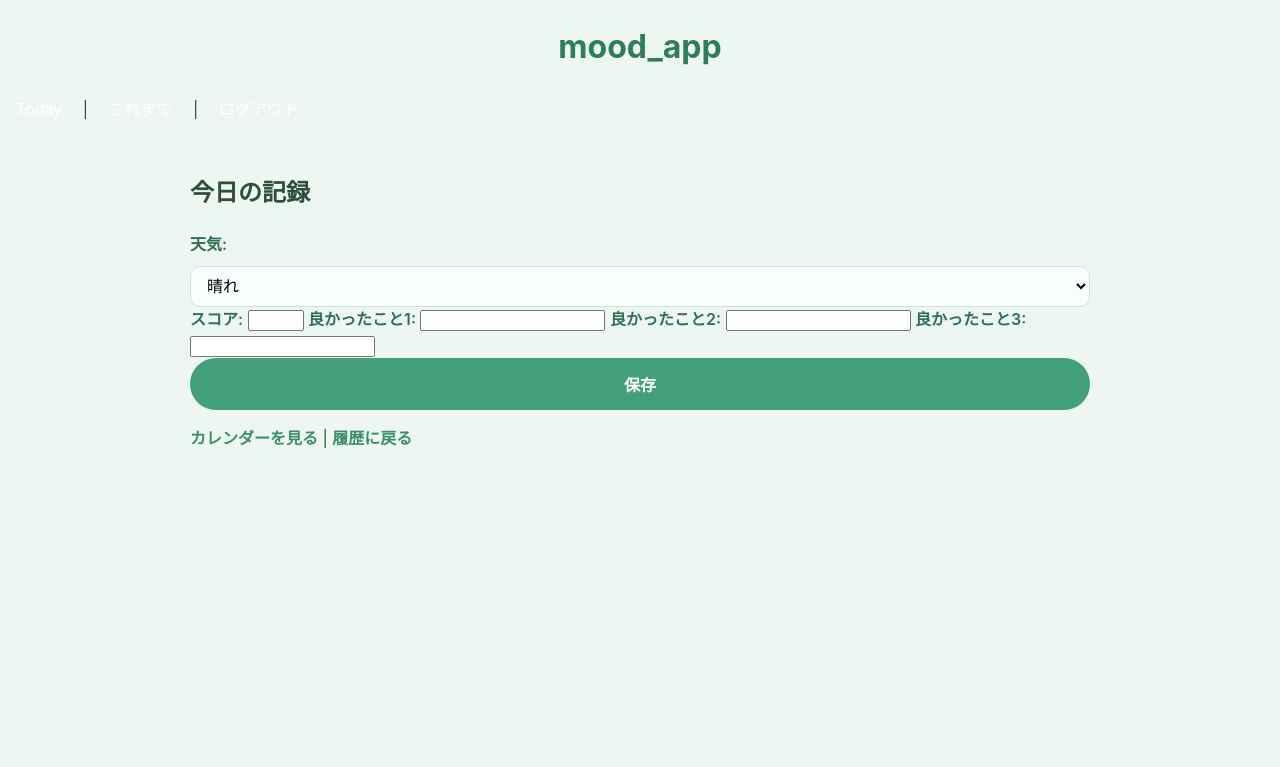
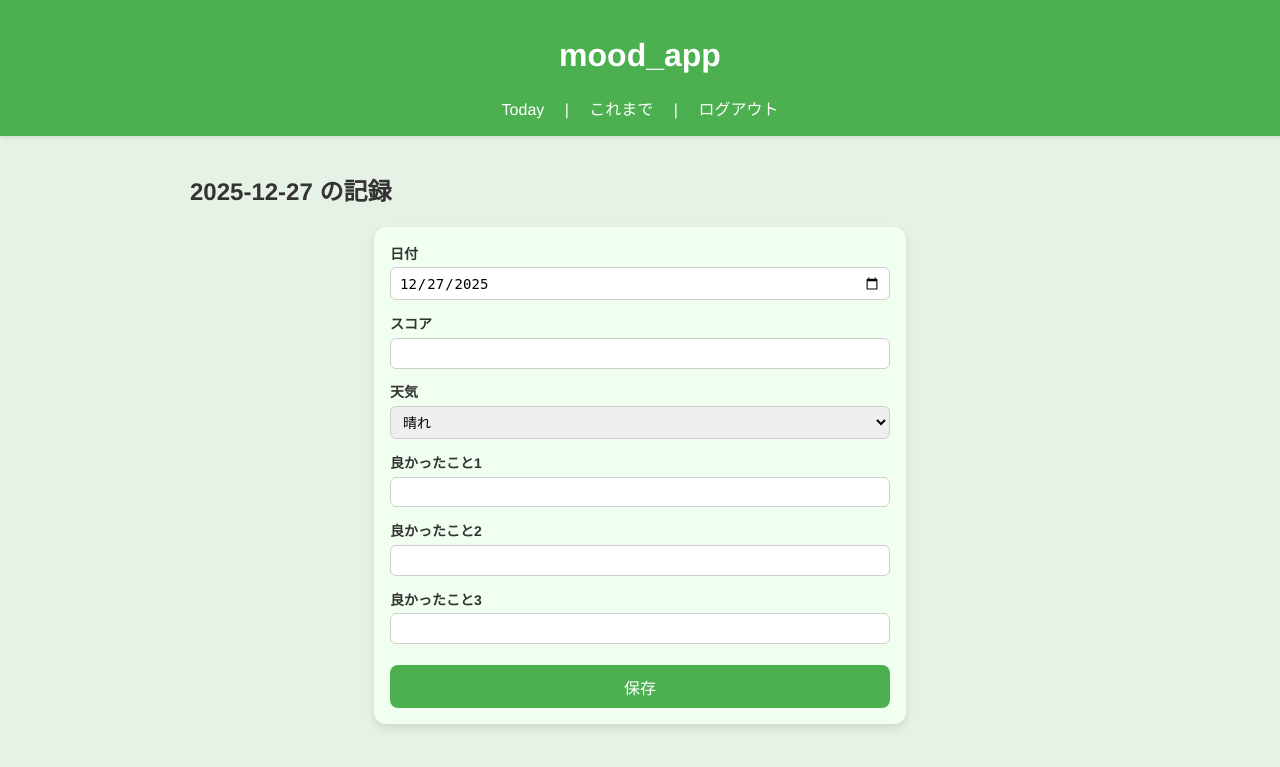
Before and after one commit to akanejingu07/mood_app, a Flask app: page /record in a window 1280 px wide. Shown: the top 767 px of the page. Run offline with Flask 3, Linux system fonts and the light colour scheme; a user stored in the database is signed in; data that the repository does not hold is empty; some libraries are stand-ins or nearby versions.

Commit message:
css調整

```diff
--- a/static/css/style.css
+++ b/static/css/style.css
@@ -1,34 +1,20 @@
+/* --- 共通 --- */
 body {
-  font-family: sans-serif;
-  background: #f7f7f7;
-  color: #333;
-  padding: 20px;
+  font-family: "Helvetica Neue", Arial, sans-serif;
+  background-color: #e6f2e6; /* 薄緑 */
   margin: 0;
   padding: 0;
-  font-family: -apple-system, BlinkMacSystemFont, "Helvetica Neue",
-               "Hiragino Kaku Gothic ProN", "Yu Gothic", Meiryo, sans-serif;
-  background-color: #eef6f1;
-  color: #2f4f3e;
-  line-height: 1.6;
+  color: #333;
+  font-size: 16px;
 }
 
-.field {
-  margin-bottom: 16px;
-}
-
-button {
-  padding: 8px 16px;
-}
 /* ヘッダー */
-
-h1 {
+header {
+  background-color: #4caf50;
+  color: white;
+  padding: 1rem 2rem;
   text-align: center;
-  color: #2e7d5b;
-  margin-bottom: 24px;
-}
-
-p a {
-  font-weight: 600;
+  box-shadow: 0 2px 4px rgba(0,0,0,0.1);
 }
 
 header nav a {
@@ -41,188 +27,141 @@ header nav a:hover {
   text-decoration: underline;
 }
 
-/* メインコンテンツ */
+/* main */
 main {
-  padding: 2rem;
+  padding: 1rem;
   max-width: 900px;
   margin: 0 auto;
 }
 
-/* カード風コンテナ */
-.container {
-  max-width: 640px;
-  margin: 40px auto;
-  padding: 32px;
-  background-color: #ffffff;
-  border-radius: 16px;
-  box-shadow: 0 6px 20px rgba(46, 125, 91, 0.08);
+/* historyカードコンテナ */
+.history-container {
+  display: grid;
+  grid-template-columns: repeat(auto-fit, minmax(250px, 1fr));
+  gap: 1rem;
 }
 
-.field {
-  margin-bottom: 24px;
+/* カードリンク */
+.history-card {
+  display: block;
+  background-color: #f0fff0; /* 薄緑系 */
+  border-radius: 12px;
+  box-shadow: 0 4px 8px rgba(0,0,0,0.1);
+  text-decoration: none;
+  color: inherit;
+  transition: transform 0.2s, box-shadow 0.2s;
+  padding: 1rem;
 }
 
-label {
-  font-weight: 600;
-  color: #2f6f55;
+.history-card:hover {
+  transform: translateY(-3px);
+  box-shadow: 0 6px 12px rgba(0,0,0,0.15);
 }
 
-/* セレクト・テキスト */
-select,
-textarea,
-input[type="range"] {
-  width: 100%;
-  margin-top: 8px;
+/* カード内 */
+.card-header {
+  font-weight: bold;
+  font-size: 16px;
+  margin-bottom: 0.5rem;
 }
 
-/* セレクト・テキストエリア */
-select,
-textarea {
-  padding: 10px 12px;
-  border-radius: 10px;
-  border: 1px solid #cde4d7;
-  font-size: 1rem;
-  background-color: #f9fdfb;
+.card-body {
+  font-size: 14px;
 }
 
-textarea {
-  resize: vertical;
+.card-item {
+  margin-bottom: 0.3rem;
 }
 
-/* レンジ */
-input[type="range"] {
-  margin-top: 12px;
+/* ボタン風リンク（必要なら） */
+a.button {
+  display: inline-block;
+  background-color: #4caf50;
+  color: white;
+  border-radius: 8px;
+  padding: 0.5rem 1rem;
+  text-decoration: none;
+  transition: background-color 0.2s;
 }
 
-/* 点数表示 */
-#scoreValue {
-  display: inline-block;
-  margin-left: 8px;
-  font-weight: bold;
-  color: #2e7d5b;
+a.button:hover {
+  background-color: #45a049;
 }
 
-/* ボタン */
-button {
-  display: block;
-  width: 100%;
-  padding: 14px;
-  background-color: #43a07a;
-  color: #ffffff;
-  border: none;
-  border-radius: 999px;
-  font-size: 1rem;
-  font-weight: 600;
-  cursor: pointer;
-  transition: background-color 0.2s ease;
+/* --- レスポンシブ --- */
+@media (max-width: 600px) {
+  .history-container {
+    grid-template-columns: 1fr;
+  }
+  body {
+    font-size: 15px;
+  }
+  .card-header {
+    font-size: 15px;
+  }
+  .card-body {
+    font-size: 13px;
+  }
 }
 
-button:hover {
-  background-color: #388f6a;
+/* recordカード */
+.record-card {
+  background-color: #f0fff0; /* 薄緑 */
+  padding: 1rem;
+  border-radius: 12px;
+  box-shadow: 0 4px 8px rgba(0,0,0,0.1);
+  max-width: 500px;
+  margin: 1rem auto;
+  display: flex;
+  flex-direction: column;
+  gap: 0.8rem;
 }
 
-/* リンク */
-a {
-  color: #3a8f6b;
-  text-decoration: none;
+.form-group {
+  display: flex;
+  flex-direction: column;
 }
 
-a:hover {
-  text-decoration: underline;
+.form-group label {
+  font-weight: bold;
+  margin-bottom: 0.3rem;
+  font-size: 14px;
 }
 
-/* 区切り線（history用） */
-hr {
-  border: none;
-  border-top: 1px solid #e1eee7;
-  margin: 24px 0;
-}
-/* ===== history カード ===== */
-
-.card {
-  background-color: #ffffff;
-  border-radius: 14px;
-  padding: 20px 24px;
-  margin-bottom: 20px;
-  box-shadow: 0 4px 12px rgba(46, 125, 91, 0.08);
+.form-group input,
+.form-group select {
+  padding: 0.4rem 0.5rem;
+  font-size: 14px;
+  border-radius: 6px;
+  border: 1px solid #ccc;
 }
 
-.card-date {
-  font-weight: 600;
-  color: #2e7d5b;
-  margin-bottom: 8px;
+.button {
+  background-color: #4caf50;
+  color: white;
+  border: none;
+  padding: 0.6rem 1rem;
+  border-radius: 8px;
+  font-size: 16px;
+  cursor: pointer;
+  margin-top: 0.5rem;
+  transition: background-color 0.2s;
 }
 
-.card-meta {
-  font-size: 0.9rem;
-  color: #6b8f7b;
-  margin-bottom: 12px;
+.button:hover {
+  background-color: #45a049;
 }
 
-.card-good ul {
-  padding-left: 18px;
-  margin: 0;
-}
-
-.card-good li {
-  margin-bottom: 6px;
-}
-/* カレンダー */
-.calendar-grid {
-  display: grid;
-  grid-template-columns: repeat(7, 1fr);
-  gap: 0.5rem;
-}
-
-.day-cell {
-  background-color: #f0fff0;
-  border-radius: 8px;
-  padding: 0.5rem;
-  text-align: center;
-  position: relative;
-  cursor: pointer;
-  transition: background-color 0.2s, transform 0.2s;
-}
-
-.day-cell:hover {
-  background-color: #d4edda;
-  transform: translateY(-2px);
-}
-
-.day-cell.out {
-  opacity: 0.4;
-}
-
-.day-cell a {
-  color: #333;
-  text-decoration: none;
-  display: block;
-}
-
-.score {
-  position: absolute;
-  bottom: 4px;
-  right: 4px;
-  font-size: 0.8rem;
-  background-color: #4caf50;
-  color: white;
-  border-radius: 50%;
-  width: 20px;
-  height: 20px;
-  line-height: 20px;
-}
-
-
-/* モバイル対応 */
+/* レスポンシブ */
 @media (max-width: 600px) {
-  main {
-    margin: 0.5rem;
+  .record-card {
     padding: 0.8rem;
   }
-  .calendar-grid {
-    gap: 3px;
+  .form-group input,
+  .form-group select {
+    font-size: 13px;
   }
-  .day-cell {
-    min-height: 50px;
+  .button {
+    font-size: 15px;
   }
 }
--- a/templates/record.html
+++ b/templates/record.html
@@ -1,48 +1,50 @@
 {% extends "base.html" %}
 {% block content %}
-
-<h2>
-  {% if edit %}
-    {{ record.date.strftime("%Y-%m-%d") }}の記録
-  {% else %}
-    今日の記録
-  {% endif %}
-</h2>
+<h2>{{ edit and record.date.strftime("%Y-%m-%d") or date }} の記録</h2>
 
 <form method="POST">
-  <input type="hidden" name="record_date" value="{{ record.date if edit else date }}">
+  <div class="record-card">
+    <div class="form-group">
+      <label for="record_date">日付</label>
+      <input type="date" id="record_date" name="record_date"
+             value="{{ edit and record.date.strftime('%Y-%m-%d') or date }}">
+    </div>
 
-  <label>天気:</label>
-  <select name="weather">
-    {% set weathers = ['晴れ', '雨', 'くもり', '雪', 'その他'] %}
-    {% for w in weathers %}
-      <option value="{{ w }}" {% if edit and record.weather == w %}selected{% endif %}>
-        {{ w }}
-      </option>
-    {% endfor %}
-  </select>
+    <div class="form-group">
+      <label for="score">スコア</label>
+      <input type="number" id="score" name="score" min="0" max="10"
+             value="{{ edit and record.score or '' }}">
+    </div>
 
-  <label>スコア:</label>
-  <input type="number" name="score" min="0" max="10" value="{{ record.score if edit else '' }}">
+    <div class="form-group">
+      <label for="weather">天気</label>
+      <select id="weather" name="weather">
+        {% set weathers = ['晴れ','雨','くもり','雪'] %}
+        {% for w in weathers %}
+          <option value="{{ w }}" {% if edit and record.weather == w %}selected{% endif %}>{{ w }}</option>
+        {% endfor %}
+      </select>
+    </div>
 
-  <label>良かったこと1:</label>
-  <input type="text" name="good1" value="{{ record.good1 if edit else '' }}">
+    <div class="form-group">
+      <label for="good1">良かったこと1</label>
+      <input type="text" id="good1" name="good1" value="{{ edit and record.good1 or '' }}">
+    </div>
+    <div class="form-group">
+      <label for="good2">良かったこと2</label>
+      <input type="text" id="good2" name="good2" value="{{ edit and record.good2 or '' }}">
+    </div>
+    <div class="form-group">
+      <label for="good3">良かったこと3</label>
+      <input type="text" id="good3" name="good3" value="{{ edit and record.good3 or '' }}">
+    </div>
 
-  <label>良かったこと2:</label>
-  <input type="text" name="good2" value="{{ record.good2 if edit else '' }}">
-
-  <label>良かったこと3:</label>
-  <input type="text" name="good3" value="{{ record.good3 if edit else '' }}">
-
-  <button type="submit">保存</button>
+    <button type="submit" class="button">{{ edit and "更新" or "保存" }}</button>
+  </div>
 </form>
 
-<p>
-  <a href="/calendar">カレンダーを見る</a> |
-  <a href="/history">履歴に戻る</a>
-</p>
+{% endblock %}
 
-{% endblock %}
 
 
   </form>
```
Also changed, not shown: static/css/calendar.css (deleted, +0 -52 lines), static/css/styles.css (deleted, +0 -307 lines), templates/history.html (+17 -25 lines), static/js/script.js (deleted).
